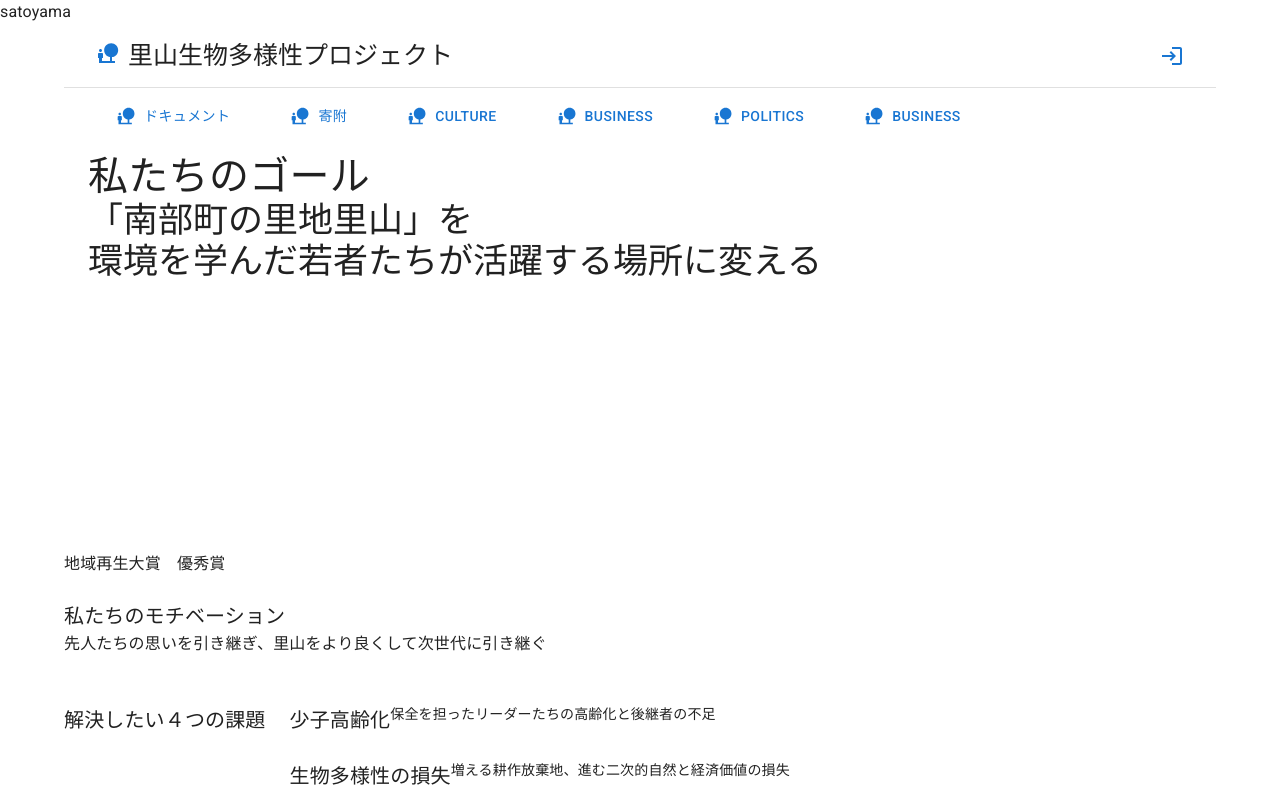
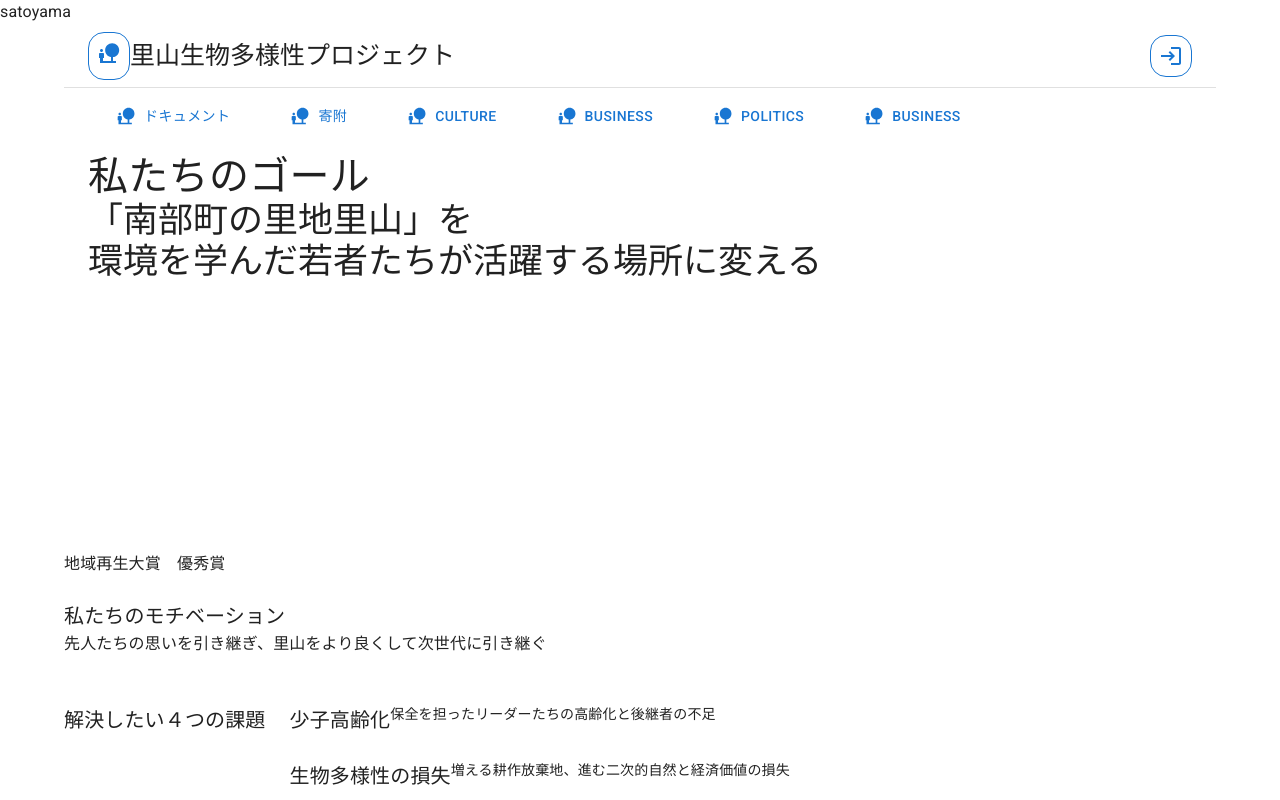
Before and after one commit to cozeeinteright/expressmongo, a React (Create React App) app in the folder tsfront/: page / in a window 1280 px wide. Shown: the top 800 px of the page. Built offline with nearby package versions, Linux system fonts and the light colour scheme.

Commit message:
edit header buttom border

```diff
--- a/tsfront/src/components/MyAppBar.tsx
+++ b/tsfront/src/components/MyAppBar.tsx
@@ -19,7 +19,19 @@ export default function MyAppBar(props: HeaderProps) {
   return (
     <>
       <Toolbar sx={{ borderBottom: 1, borderColor: 'divider' }}>
-        <IconButton color='primary' size='medium' sx={{ display:{xs:'none',md:'block'},alignItems: 'center'}}><NaturePeopleIcon/></IconButton>
+        <IconButton
+          color='primary'
+          size='medium'
+          sx={{
+            display:{xs:'none',md:'block'},
+            border: 1,
+            borderColor: 'primary.main',
+            borderRadius: 4,
+            alignItems: 'center',
+          }}
+        >
+          <NaturePeopleIcon/>
+        </IconButton>
         <Typography
           component="h2"
           variant="h5"
@@ -29,16 +41,39 @@ export default function MyAppBar(props: HeaderProps) {
         >
           {title}
         </Typography>
-        <IconButton color='primary'  size='medium' sx={{display:{xs:'block',md:'none'}, alignItems: 'center'}}>
+        <IconButton
+          color='primary'
+          size='medium'
+          sx={{
+            display:{xs:'block',md:'none'},
+            alignItems: 'center',
+            border: 1,
+            borderColor: 'primary.main',
+            borderRadius: 4,
+          }}
+        >
           <MenuIcon />
         </IconButton>
-        <IconButton color='primary'  size='medium' sx={{alignItems: 'center'}}>
+        <IconButton
+          color='primary'
+          size='medium'
+          sx={{
+            alignItems: 'center',
+            border: 1,
+            borderColor: 'primary.main',
+            borderRadius: 4,
+          }}
+        >
           <LoginIcon />
         </IconButton>
       </Toolbar>
       <Toolbar
         component="nav"
-        sx={{ display:{xs:'none',md:'block'} , flexDirection: 'row', justifyContent: 'space-between' }}
+        sx={{
+          display:{xs:'none',md:'block'} ,
+          flexDirection: 'row',
+          justifyContent: 'space-between' ,
+        }}
       >
         {sections.map((section) => (
           <Button
```
